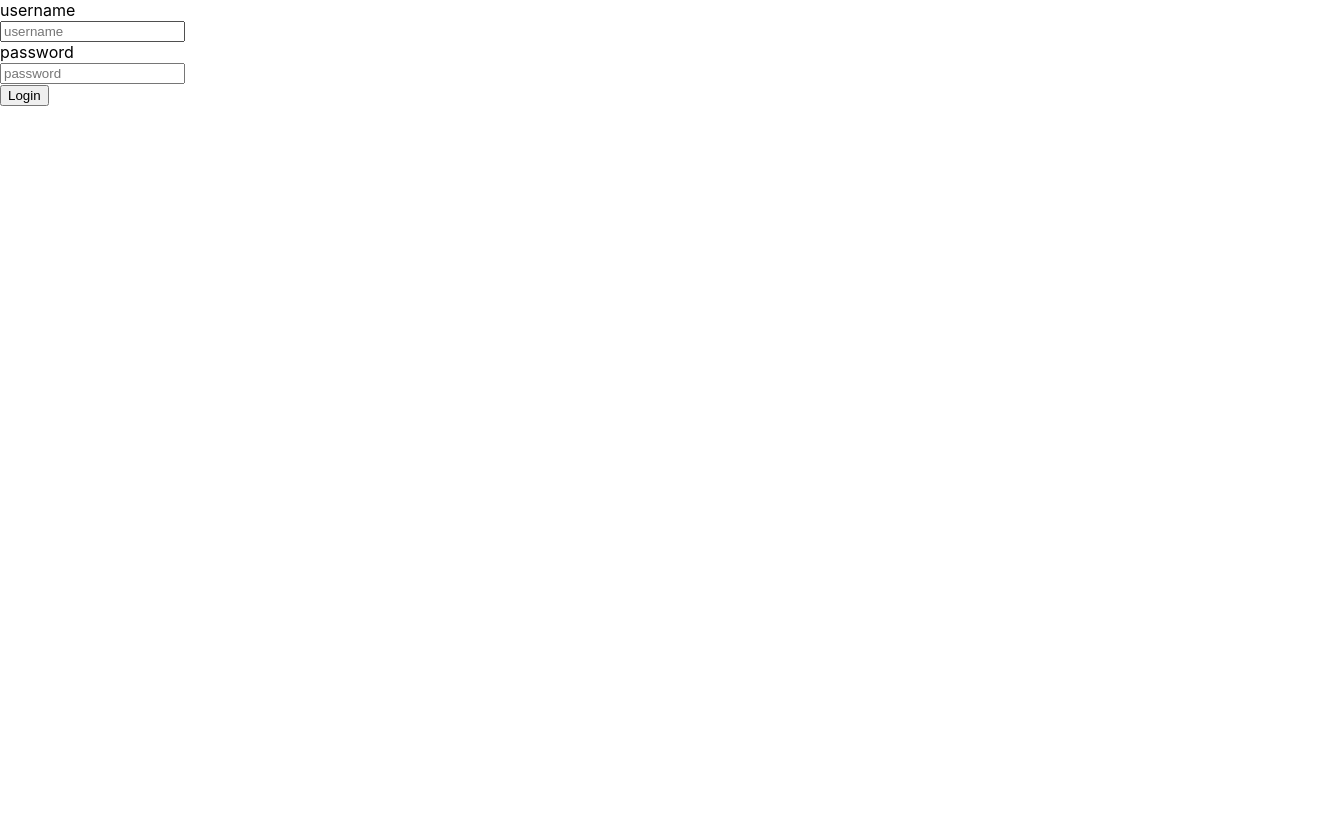
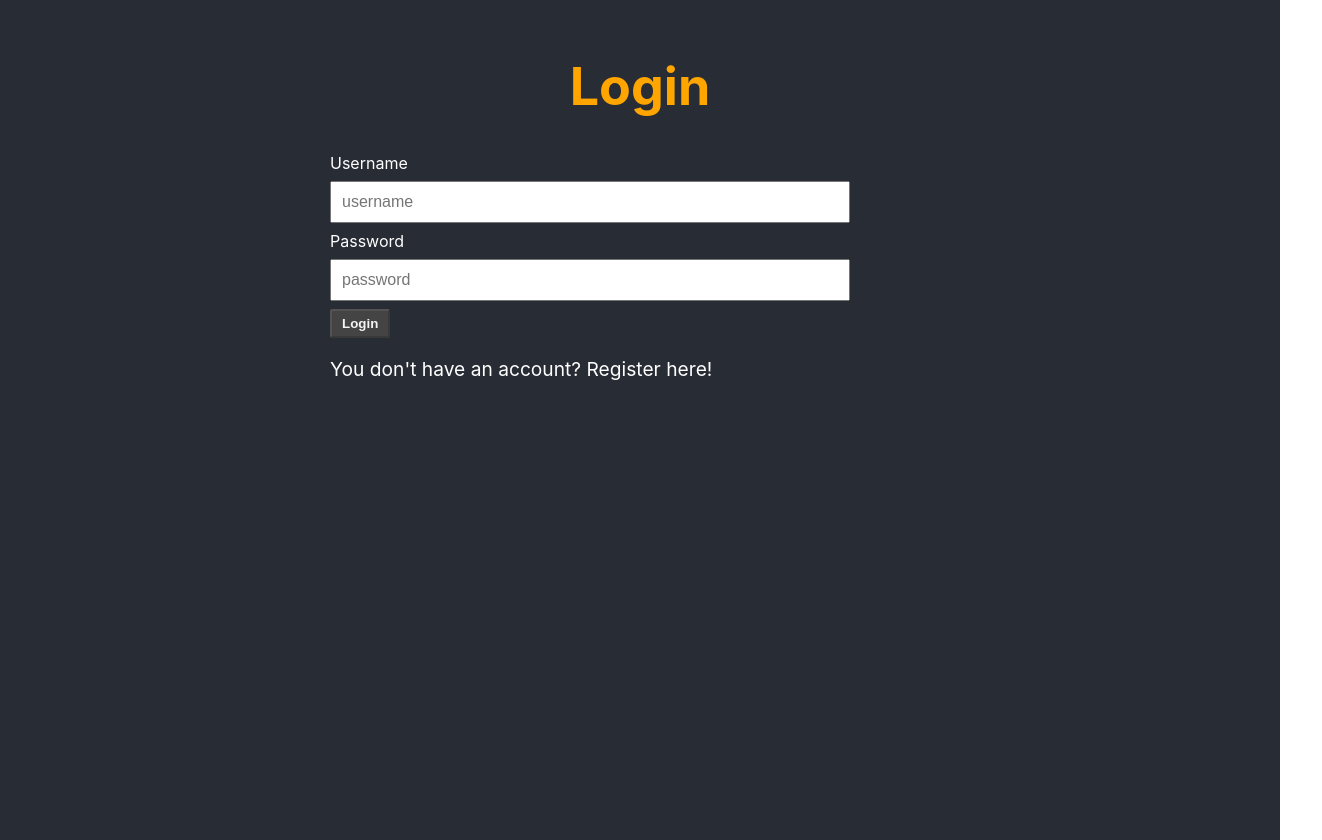
Before and after one commit to alimahatma/udemy-fullstack-movie-rater, a React (Create React App) app: page / in a window 1280 px wide. Shown: the whole page, 1322 px wide, since content can reach past the window. Before the commit the page ends 800 px from the top, so only its background shows below. Built offline with nearby package versions, Linux system fonts and the light colour scheme.

Commit message:
add register user, cookies, styling and logout

```diff
--- a/package.json
+++ b/package.json
@@ -11,6 +11,7 @@
     "@testing-library/jest-dom": "^5.17.0",
     "@testing-library/react": "^13.4.0",
     "@testing-library/user-event": "^13.5.0",
+    "eslint-plugin-react-hooks": "^5.1.0-rc-f38c22b244-20240704",
     "react": "^18.3.1",
     "react-cookie": "^7.1.4",
     "react-dom": "^18.3.1",
@@ -41,5 +42,8 @@
       "last 1 firefox version",
       "last 1 safari version"
     ]
+  },
+  "devDependencies": {
+    "@babel/plugin-proposal-private-property-in-object": "^7.21.11"
   }
 }
--- a/src/App.css
+++ b/src/App.css
@@ -14,6 +14,68 @@
   display: grid;
   grid-template-columns: 1fr 1fr;
   grid-gap: 20px;
+}
+
+.login-container {
+  width: 80%;
+  margin: 0 25%;
+}
+
+input, textarea {
+  width: 50%;
+  padding: 10px;
+  margin: 8px 0;
+  font-size: 1rem;
+}
+
+button {
+  color: #444;
+  background-color: #f3f3f3;
+  padding: 5px 10px;
+  border-radius: 2px;
+  font-weight: bold;
+  font-size: 1 rem;
+  outline: none;
+  cursor: pointer;
+}
+
+button:disabled {
+  color: #f3f3f3;
+  background-color: #444;
+  cursor: not-allowed;
+}
+
+p {
+  cursor: pointer;
+  font-size: 1.2rem;
+}
+
+.fa-trash {
+  color: crimson;
+}
+.fa-pen-to-square {
+  color:chartreuse;
+}
+
+h1 {
+  color: orange;
+}
+
+h1 .fa-film {
+  color: white;
+  transform: rotate(30deg);
+  -webkit-transform: rotate(30deg);
+  -moz-transform: rotate(30deg);
+  -ms-transform: rotate(30deg);
+  -o-transform: rotate(30deg);
+}
+
+.fa-right-from-bracket {
+  position: absolute;
+  top: 20px;
+  right: 20px;
+  cursor: pointer;
+  font-size: 1.5rem;
 }
 
 .orange {
--- a/src/App.js
+++ b/src/App.js
@@ -3,28 +3,39 @@ import './App.css';
 import MovieList from './components/movie-list';
 import MovieDetails from './components/movie-details';
 import MovieForm from './components/movie-form';
+import { useCookies } from 'react-cookie';
+import { FontAwesomeIcon } from '@fortawesome/react-fontawesome';
+import { faFilm } from '@fortawesome/free-solid-svg-icons';
+import { faSignOutAlt } from '@fortawesome/free-solid-svg-icons';
 
 function App() {
   const [movies, setMovies] = useState([]);
   const [selectedMovie, setSelectedMovie] = useState(null);
   const [editMovie, setEditMovie] = useState(null);
 
+  //!Refatoring dynamic token
+  const [token, , removeToken] = useCookies(['mr-token']);
+
+
   useEffect(()=> {
     fetch("http://127.0.0.1:8000/api/movies/", {
       method: "GET",
       headers: {
         'Content-Type': 'application/json',
-        'Authorization': 'Token 4e10a5822145ebc55cdf800741f0479b10a16d1c'
+        'Authorization': `Token ${token['mr-token']}`
       }
     })
     .then(resp => resp.json())
     .then(resp => setMovies(resp))
     .catch(error => console.log(error))
-  }, [])
+  }, [token])
 
-  // const movieClicked = movie => {
-  //   setSelectedMovie(movie);
-  // }
+  useEffect( () => {
+    if(!token['mr-token'] || token['mr-token'] === 'undefined' ){
+      window.location.href = '/';
+    }
+
+  }, [token])
 
   const loadMovie = movie => {
     setSelectedMovie(movie);
@@ -61,10 +72,16 @@ function App() {
     setMovies(newMovies);
   }
 
+  const handleLogout = () => {
+    removeToken('mr-token'); // Menghapus token dari cookies
+    window.location.href = '/'; // Mengarahkan ke halaman login
+  };
+
   return (
     <div className="App">
       <header className="App-header">
-        <h1>Movie Rater</h1>
+        <h1><FontAwesomeIcon icon={faFilm} /> Movie Rater</h1>
+        <FontAwesomeIcon icon={faSignOutAlt} onClick={handleLogout} />
       </header>
 
       <div className='layout'>
--- a/src/components/auth.js
+++ b/src/components/auth.js
@@ -5,11 +5,11 @@ import { useCookies } from 'react-cookie';
 function Auth() {
     const [username, setUsername] = useState('');
     const [password, setPassword] = useState('');
+    const [isLoginView, setIsLoginView] = useState(true);
 
     const [token, setToken] = useCookies(['mr-token']);
 
     useEffect( () => {
-        console.log(token);
         if(token['mr-token']) window.location.href = '/movies';
     }, [token]);
 
@@ -18,17 +18,37 @@ function Auth() {
         .then( resp => setToken('mr-token', resp.token))
         .catch( error => console.log(error))};
 
+    const registerClick = () => {
+        API.registerUser({username, password})
+        .then( resp => loginClick())
+        .catch( error => console.log(error))
+    }
+
+    const isDisabled = username.length === 0 || password.length === 0;
+
     return (
-        <div>
-            <label htmlFor='username'>username</label><br />
-            <input id='username' type='text' placeholder='username' value={username}
-                onChange={ evt => setUsername(evt.target.value)} /><br />
+        <div className='App'>
+            <header className='App-header'>
+                { isLoginView ? <h1>Login</h1> : <h1>Register</h1>}
+            </header>
+            <div className='login-container'>
+                <label htmlFor='username'>Username</label><br />
+                <input id='username' type='text' placeholder='username' value={username}
+                    onChange={ evt => setUsername(evt.target.value)} /><br />
 
-            <label htmlFor='password'>password</label><br />
-            <input id='password' type='password' placeholder='password' value={password}
-                onChange={ evt => setPassword(evt.target.value)} /> <br />
+                <label htmlFor='password'>Password</label><br />
+                <input id='password' type='password' placeholder='password' value={password}
+                    onChange={ evt => setPassword(evt.target.value)} /> <br />
 
-            <button onClick={loginClick}>Login</button>
+                    { isLoginView ?
+                        <button onClick={loginClick} disabled={isDisabled}>Login</button> :
+                        <button onClick={registerClick} disabled={isDisabled}>Register</button>
+                    }
+                {isLoginView ?
+                    <p onClick={()=> setIsLoginView(false)}>You don't have an account? Register here!</p>:
+                    <p onClick={()=> setIsLoginView(true)}>You already have an account? Login</p>
+                }
+            </div>
         </div>
     )
 }
--- a/src/components/movie-details.js
+++ b/src/components/movie-details.js
@@ -1,11 +1,13 @@
-import React, {useState} from 'react';
+import React, { useState } from 'react';
 import { FontAwesomeIcon } from '@fortawesome/react-fontawesome';
 import { faStar } from '@fortawesome/free-solid-svg-icons';
-
+import { useCookies } from 'react-cookie';
 
 function MovieDetails(props) {
 
     const [highlighted, setHighlighted] = useState(-1);
+    const [token] = useCookies(['mr-token']);
+
 
     let mov = props.movie;
 
@@ -18,7 +20,7 @@ function MovieDetails(props) {
             method: 'POST',
             headers: {
                 'Content-Type': 'application/json',
-                'Authorization': 'Token 4e10a5822145ebc55cdf800741f0479b10a16d1c'
+                'Authorization': `Token ${token['mr-token']}`
             },
             body: JSON.stringify({stars: rate + 1})
         })
@@ -32,7 +34,7 @@ function MovieDetails(props) {
             method: 'GET',
             headers: {
                 'Content-Type': 'application/json',
-                'Authorization': 'Token 4e10a5822145ebc55cdf800741f0479b10a16d1c'
+                'Authorization': `Token ${token['mr-token']}`
             }
         })
         .then( resp => resp.json())
--- a/src/components/movie-form.js
+++ b/src/components/movie-form.js
@@ -1,10 +1,12 @@
 import React, {useState, useEffect} from 'react';
 import {API} from '../api-service';
+import { useCookies} from 'react-cookie';
 
 function MovieForm(props) {
 
     const [title, setTitle] = useState(props.movie.title);
     const [description, setDescription]  = useState('');
+    const [token] = useCookies(['mr-token']);
 
     useEffect( () => {
         setTitle(props.movie.title);
@@ -12,16 +14,18 @@ function MovieForm(props) {
     }, [props.movie])
 
     const updateClicked = () => {
-        API.updateMovie(props.movie.id, {title, description})
+        API.updateMovie(props.movie.id, {title, description}, token['mr-token'])
         .then( resp => props.updateMovie(resp))
         .catch( error => console.log(error))
     }
 
     const createClicked = () => {
-        API.createMovie({title, description})
+        API.createMovie({title, description}, token['mr-token'])
         .then( resp => props.movieCreated(resp))
         .catch( error => console.log(error))
     }
+
+    const isDisabled = title.length === 0 || description.length === 0;
 
     return (
         <React.Fragment>
@@ -38,8 +42,8 @@ function MovieForm(props) {
                     <textarea id='description' type='text' placeholder='Description' value={description}
                         onChange={ evt => setDescription(evt.target.value)}></textarea><br />
                    { props.movie.id ?
-                        <button onClick={updateClicked}>Update</button> :
-                        <button onClick={createClicked}>Create</button>
+                        <button onClick={updateClicked} disabled={isDisabled}>Update</button> :
+                        <button onClick={createClicked} disabled={isDisabled}>Create</button>
                    }
 
                 </div>
--- a/src/components/movie-list.js
+++ b/src/components/movie-list.js
@@ -3,9 +3,11 @@ import { FontAwesomeIcon } from '@fortawesome/react-fontawesome';
 import { faEdit } from '@fortawesome/free-solid-svg-icons';
 import { faTrash } from '@fortawesome/free-solid-svg-icons';
 import { API } from '../api-service';
-
+import { useCookies } from 'react-cookie';
 
 function MovieList(props) {
+
+    const [token] = useCookies(['mr-token']);
 
     const movieClicked = movie => evt => {
         props.movieClicked(movie);
@@ -16,7 +18,7 @@ function MovieList(props) {
     }
 
     const removeClicked = movie => {
-        API.deleteMovie(movie.id)
+        API.deleteMovie(movie.id, token['mr-token'])
         .then(() => props.removeClicked(movie))
         .catch(error=> console.log(error));
     }
```
Also changed, not shown: src/api-service.js (+28 -8 lines), 1 other file (tests, documents, lock files or other folders).
